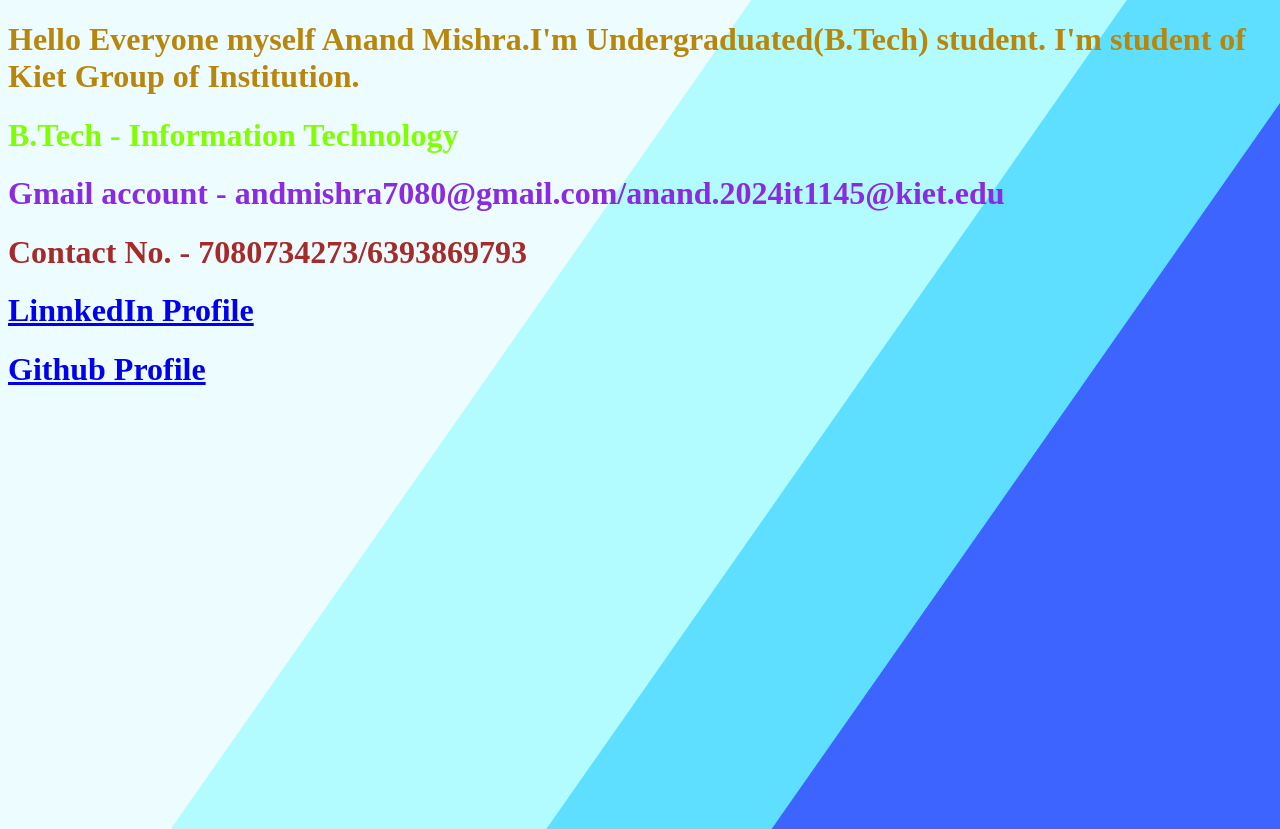
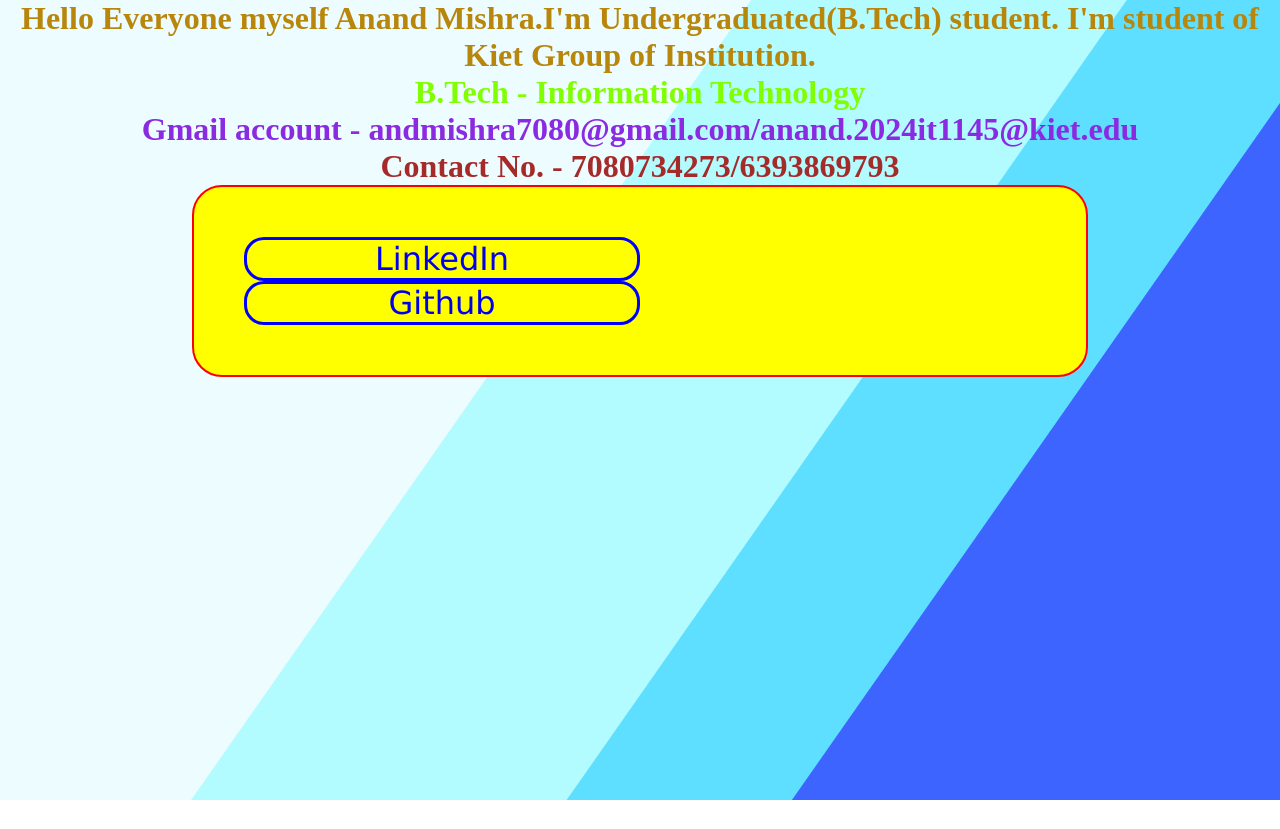
Before and after one commit to anand-mishra123/MyPortfolio, a plain HTML site: page index2.html in a window 1280 px wide. After the commit the page ends 800 px from the top, so only its background shows below. Drawn offline with Linux system fonts and the light colour scheme.

Commit message:
resume link change

```diff
--- a/index2.html
+++ b/index2.html
@@ -12,7 +12,9 @@
     <h1 style="color: chartreuse;">B.Tech - Information Technology</h1>
     <h1 style="color: blueviolet;">Gmail account - andmishra7080@gmail.com/anand.2024it1145@kiet.edu</h1>
     <h1 style="color: brown;">Contact No. - 7080734273/6393869793</h1>
-    <h1><a href="https://www.linkedin.com/in/anand-mishra-7080" target="_blank">LinnkedIn Profile</a></h1>
-    <h1><a href="https://github.com/anand-mishra123" target="_blank">Github Profile</a></h1>
+   <div class="fir">
+    <h1 class="fir2"><a href="https://www.linkedin.com/in/anand-mishra-7080" target="_blank" style="text-decoration: none;">LinkedIn</a></h1>
+    <h1 class="fir2"><a href="https://github.com/anand-mishra123" target="_blank" style="text-decoration: none; ">Github</a></h1>
+   </div>
 </body>
 </html>
--- a/style2.css
+++ b/style2.css
@@ -1,5 +1,39 @@
+*{
+  padding:0px;
+  margin: 0px;
+  box-sizing: border-box;
+}
+
 body{
-    background: url('./img/bg3.jpg') no-repeat top center;
-    background-size: cover;
-    height: 100vh;
+  background: url('./img/bg3.jpg') no-repeat top center;
+  background-size: cover;
+  height: 100vh;
+  width:100%;
+  text-align:center;
+}
+.fir{
+  border:2px solid red;
+   padding:50px;
+   max-width: 100%;
+   background-color:yellow;
+   color:black;
+   text-decoration:none;
+   border-radius:30px;
+   margin:auto;
+   max-width: 70%;
+
+}
+.fir2:hover{
+  background-color:green;
+  /* filter:blur(1px); */
+}
+  .fir2,.fir32{
+    border:3px solid blue;
+    display:block;
+    width:50%;
+
+
+    font-family:Verdana, Geneva, Tahoma, sans-serif;
+    font-weight: 400;
+    border-radius: 20px;
   }
```
Also changed, not shown: index.html (+1 -1 lines).
